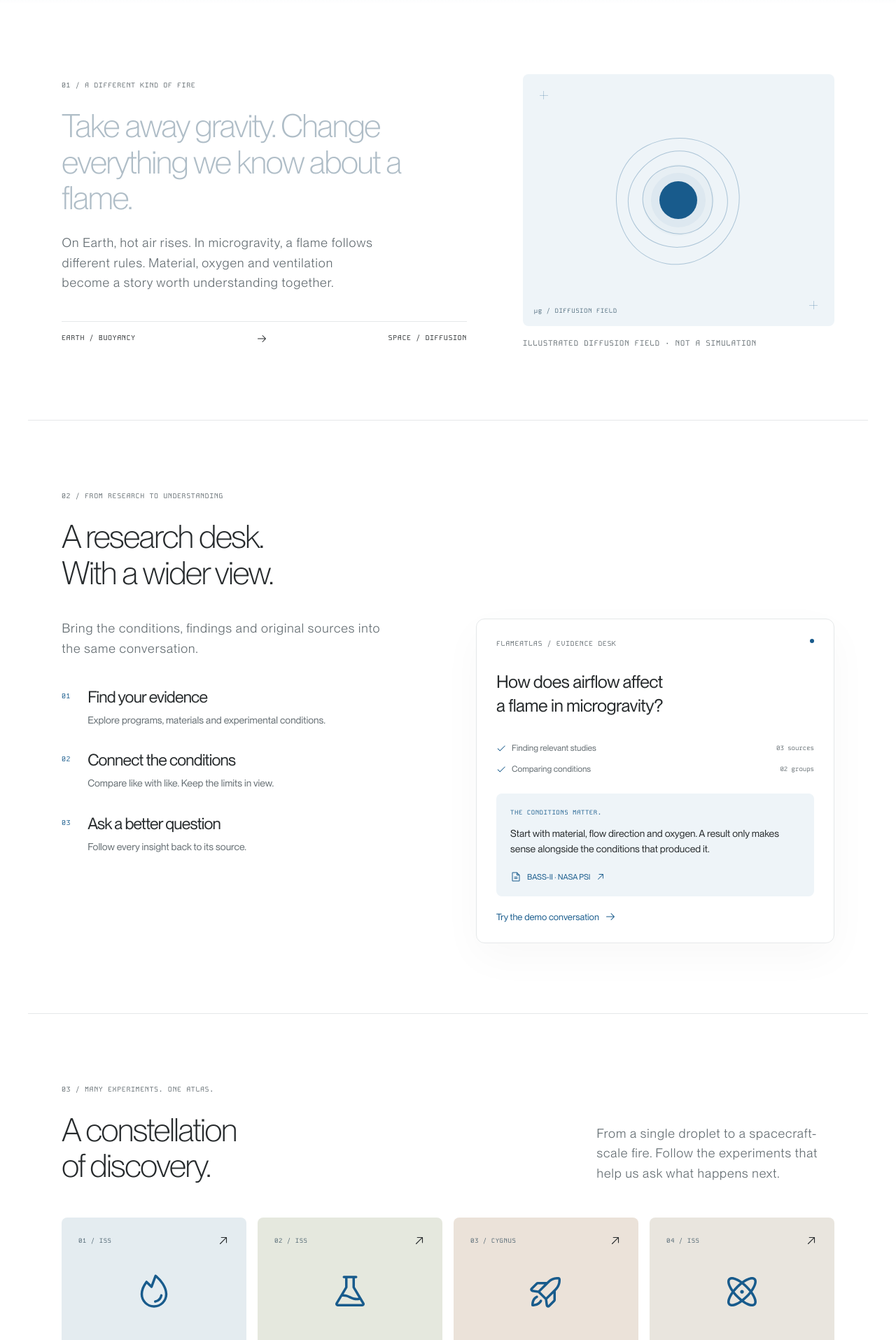
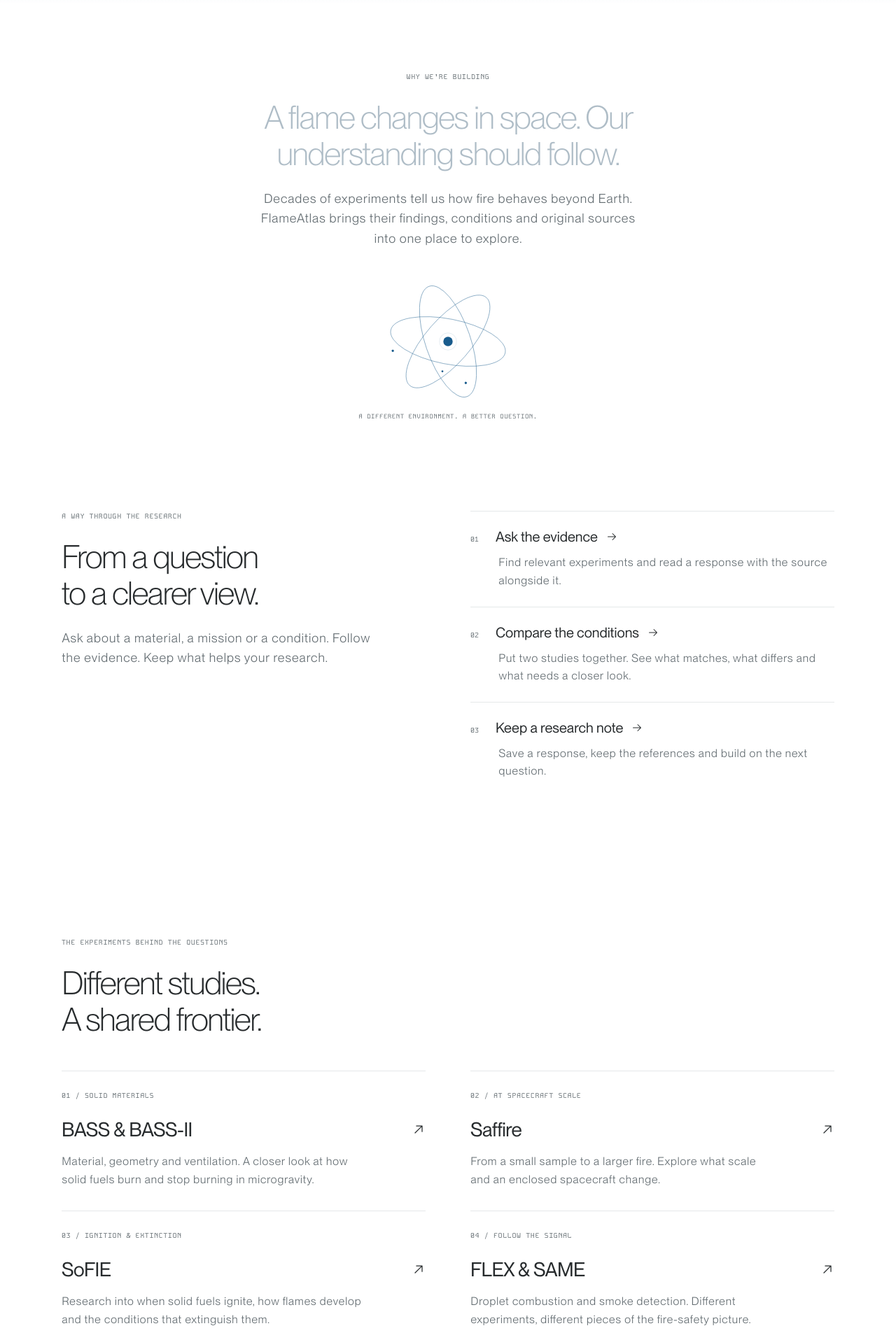
Before and after one commit to obvio-upasana/Space_Fire, a Next.js app in the folder apps/web/: page / in a window 1280 px wide. Shown: the part 880-2795 px from the top of the page at 70% size. Built offline with nearby package versions, Linux system fonts and the light colour scheme.

Commit message:
feat(home): replace preview cards with Reclaim editorial research sections

```diff
--- a/apps/web/components/home-content.tsx
+++ b/apps/web/components/home-content.tsx
@@ -1,50 +1,57 @@
 "use client";
+import Link from "next/link";
 import { WordReveal } from "./landing-motion";
-import { FlameArt, Icon, Brand, ButtonLink } from "./ui";
-import Link from "next/link";
-import { programs } from "../lib/demo";
+import { Icon, Brand, ButtonLink } from "./ui";
+import { OrbitArt } from "./orbit-art";
 
-export function HomeContent() { return <><ScienceStory /><Workflow /><Archive /><Questions /><HomeFooter /></>; }
+export function HomeContent() {
+  return <><ScienceStory /><Workflow /><Archive /><Questions /><HomeFooter /></>;
+}
+
 function ScienceStory() {
-  return <section id="science" className="landing-section science-layout">
-    <div><p className="eyebrow">01 / A DIFFERENT KIND OF FIRE</p>
-      <WordReveal text="Take away gravity. Change everything we know about a flame." />
-      <p className="section-copy">On Earth, hot air rises. In microgravity, a flame follows different rules. Material, oxygen and ventilation become a story worth understanding together.</p>
-      <div className="science-labels mono"><span>EARTH / BUOYANCY</span><Icon name="right" size={16} /><span>SPACE / DIFFUSION</span></div>
-    </div>
-    <div className="reveal-up"><FlameArt /><p className="science-caption mono">ILLUSTRATED DIFFUSION FIELD · NOT A SIMULATION</p></div>
+  return <section id="science" className="landing-section science-story">
+    <p className="eyebrow">WHY WE’RE BUILDING</p>
+    <WordReveal text="A flame changes in space. Our understanding should follow." />
+    <p className="section-copy">Decades of experiments tell us how fire behaves beyond Earth. FlameAtlas brings their findings, conditions and original sources into one place to explore.</p>
+    <OrbitArt />
+    <p className="mono">A DIFFERENT ENVIRONMENT. A BETTER QUESTION.</p>
   </section>;
 }
+
 function Workflow() {
-  return <section id="workflow" className="landing-section section-divider">
-    <p className="eyebrow">02 / FROM RESEARCH TO UNDERSTANDING</p><h2>A research desk.<br />With a wider view.</h2>
-    <div className="workflow-grid"><div className="workflow-copy"><p className="section-copy">Bring the conditions, findings and original sources into the same conversation.</p>
-      <ol>{[["01","Find your evidence","Explore programs, materials and experimental conditions."],["02","Connect the conditions","Compare like with like. Keep the limits in view."],["03","Ask a better question","Follow every insight back to its source."]].map(([n,t,d]) => <li key={n}><span className="mono">{n}</span><div><h3>{t}</h3><p>{d}</p></div></li>)}</ol>
-    </div><div className="workspace-preview reveal-up"><div className="preview-top"><span className="mono">FLAMEATLAS / EVIDENCE DESK</span><span className="status-dot" /></div><p className="preview-question">How does airflow affect<br />a flame in microgravity?</p>
-      <div className="preview-step"><Icon name="check" size={14} /> Finding relevant studies <span>03 sources</span></div><div className="preview-step"><Icon name="check" size={14} /> Comparing conditions <span>02 groups</span></div>
-      <div className="preview-answer"><p className="eyebrow">THE CONDITIONS MATTER.</p><p>Start with material, flow direction and oxygen. A result only makes sense alongside the conditions that produced it.</p><div className="preview-cite"><Icon name="file" size={16} /> BASS-II · NASA PSI <Icon name="external" size={14} /></div></div>
-      <Link href="/assistant" className="text-link">Try the demo conversation <Icon name="right" size={16} /></Link>
-    </div></div>
+  return <section id="workflow" className="landing-section editorial-workflow">
+    <div><p className="eyebrow">A WAY THROUGH THE RESEARCH</p><h2>From a question<br />to a clearer view.</h2><p className="section-copy">Ask about a material, a mission or a condition. Follow the evidence. Keep what helps your research.</p></div>
+    <dl className="interface-list">
+      <div><dt><span>01</span><Link href="/assistant">Ask the evidence <Icon name="right" size={16} /></Link></dt><dd>Find relevant experiments and read a response with the source alongside it.</dd></div>
+      <div><dt><span>02</span><Link href="/compare">Compare the conditions <Icon name="right" size={16} /></Link></dt><dd>Put two studies together. See what matches, what differs and what needs a closer look.</dd></div>
+      <div><dt><span>03</span><Link href="/notes">Keep a research note <Icon name="right" size={16} /></Link></dt><dd>Save a response, keep the references and build on the next question.</dd></div>
+    </dl>
   </section>;
 }
-function Questions() {
-  const questions=[
-    ["Is this an official NASA product?","No. FlameAtlas is an independent NASA Space Apps concept. Original research links point to NASA sources; NASA has not endorsed this interface."],
-    ["What can I explore in this demo?","Browse experiments, compare illustrative conditions, explore a mission matcher and try a scripted evidence conversation. Analysis values in the interface are synthetic demo fixtures."],
-    ["Can I trace an answer to its source?","Source cards link to original NASA investigations or reports. Citations illustrate the intended workflow; demo answers are not produced by live retrieval."],
-    ["Does microgravity evidence apply directly to the Moon?","No. Lunar and Martian gravity are different conditions. A useful comparison keeps gravity, oxygen, pressure, materials and geometry in view."],
+
+function Archive() {
+  const programs = [
+    ["01 / SOLID MATERIALS", "BASS & BASS-II", "Material, geometry and ventilation. A closer look at how solid fuels burn and stop burning in microgravity."],
+    ["02 / AT SPACECRAFT SCALE", "Saffire", "From a small sample to a larger fire. Explore what scale and an enclosed spacecraft change."],
+    ["03 / IGNITION & EXTINCTION", "SoFIE", "Research into when solid fuels ignite, how flames develop and the conditions that extinguish them."],
+    ["04 / FOLLOW THE SIGNAL", "FLEX & SAME", "Droplet combustion and smoke detection. Different experiments, different pieces of the fire-safety picture."],
   ];
-  return <section className="landing-section faq-section section-divider"><div><p className="eyebrow">04 / A FEW GOOD QUESTIONS</p><h2>Keep the curiosity.<br />Know the limits.</h2><p className="section-copy">Science starts with a question.<br />Trust starts with knowing what we can answer.</p></div><div className="faq-list">{questions.map(([q,a])=><details key={q}><summary>{q}<Icon name="plus" size={18}/></summary><p>{a}</p></details>)}</div></section>;
-}
-function HomeFooter() {return <><section className="home-cta"><div className="landing-section"><p className="mono">YOUR NEXT QUESTION STARTS HERE.</p><h2>A little more evidence.<br />A much clearer view.</h2><ButtonLink href="/dashboard">Open your research desk</ButtonLink></div></section><footer className="home-footer"><div><Brand/><p>Understanding fire. Beyond Earth.</p></div><div><Link href="/sources">Original sources</Link><Link href="/trust">Evidence & limits</Link><Link href="/login">Enter workspace <Icon name="external" size={14}/></Link></div><p className="mono">NASA SPACE APPS CONCEPT · 2026<br/>STATIC FRONTEND DEMONSTRATION</p></footer></>;}
-function Archive() {
-  return <section id="programs" className="landing-section section-divider">
-    <div className="archive-heading"><div><p className="eyebrow">03 / MANY EXPERIMENTS. ONE ATLAS.</p><h2>A constellation<br />of discovery.</h2></div><p className="section-copy">From a single droplet to a spacecraft-scale fire. Follow the experiments that help us ask what happens next.</p></div>
-    <div className="home-program-grid">{programs.slice(0,4).map((program,index) => <Link href="/programs" className={`home-program ${program.color} reveal-up`} key={program.name}>
-      <div className="row-between"><span className="mono">0{index+1} / {program.platform.toUpperCase()}</span><Icon name="external" size={18}/></div>
-      <div className="program-glyph"><Icon name={index===0?"fire":index===1?"flask":index===2?"rocket":"atom"} size={56}/></div>
-      <h3>{program.name}</h3><p>{program.topic}</p><span className="program-years mono">{program.years}</span>
-    </Link>)}</div><Link href="/programs" className="text-link">Explore the full program map <Icon name="right" size={17}/></Link>
-    <div className="archive-proof"><p className="mono">BUILT AROUND ORIGINAL EVIDENCE</p><div><span>NASA PSI</span><span>NASA NTRS</span><span>ISS RESEARCH</span><span>OPEN SCIENCE</span></div></div>
+  return <section id="programs" className="landing-section editorial-archive">
+    <p className="eyebrow">THE EXPERIMENTS BEHIND THE QUESTIONS</p><h2>Different studies.<br />A shared frontier.</h2>
+    <div className="program-editorial-list">{programs.map(([label,name,description]) => <Link href="/programs" key={name}><span className="mono">{label}</span><h3>{name}<Icon name="external" size={20} /></h3><p>{description}</p></Link>)}</div>
+    <Link href="/sources" className="text-link">Read the original research <Icon name="right" size={16} /></Link>
   </section>;
 }
+
+function Questions() {
+  const questions = [
+    ["Where does the research come from?", "NASA’s Physical Sciences Informatics repository, NASA Technical Reports Server and original program publications. Every source keeps its original reference."],
+    ["What can I ask?", "Start with materials, oxygen, ventilation or gravity. You can ask for a comparison, a mission-condition match or an explanation of a research finding."],
+    ["Does an ISS result apply directly to the Moon?", "The environment matters. Lunar and Martian gravity, oxygen, pressure and material geometry need to be considered separately. The workspace keeps those differences in view."],
+  ];
+  return <section className="landing-section faq-section"><div><p className="eyebrow">BEFORE YOUR FIRST QUESTION</p><h2>Stay curious.<br />Follow the source.</h2></div><div className="faq-list">{questions.map(([question,answer]) => <details key={question}><summary>{question}<Icon name="plus" size={18} /></summary><p>{answer}</p></details>)}</div></section>;
+}
+
+function HomeFooter() {
+  return <><section className="home-cta"><div className="landing-section"><p className="mono">A LITTLE MORE EVIDENCE.</p><h2>What would you<br />like to understand?</h2><ButtonLink href="/assistant">Open FlameAtlas</ButtonLink></div></section><footer className="home-footer"><div><Brand /><p>Understanding fire. Beyond Earth.</p></div><div><Link href="/sources">Original research</Link><Link href="/trust">Evidence & limits</Link><Link href="/login">Enter workspace <Icon name="external" size={14} /></Link></div><p className="mono">INDEPENDENT NASA SPACE APPS CONCEPT<br />2026</p></footer></>;
+}
```
Also changed, not shown: apps/web/components/auth-screen.tsx (+2 -2 lines).
